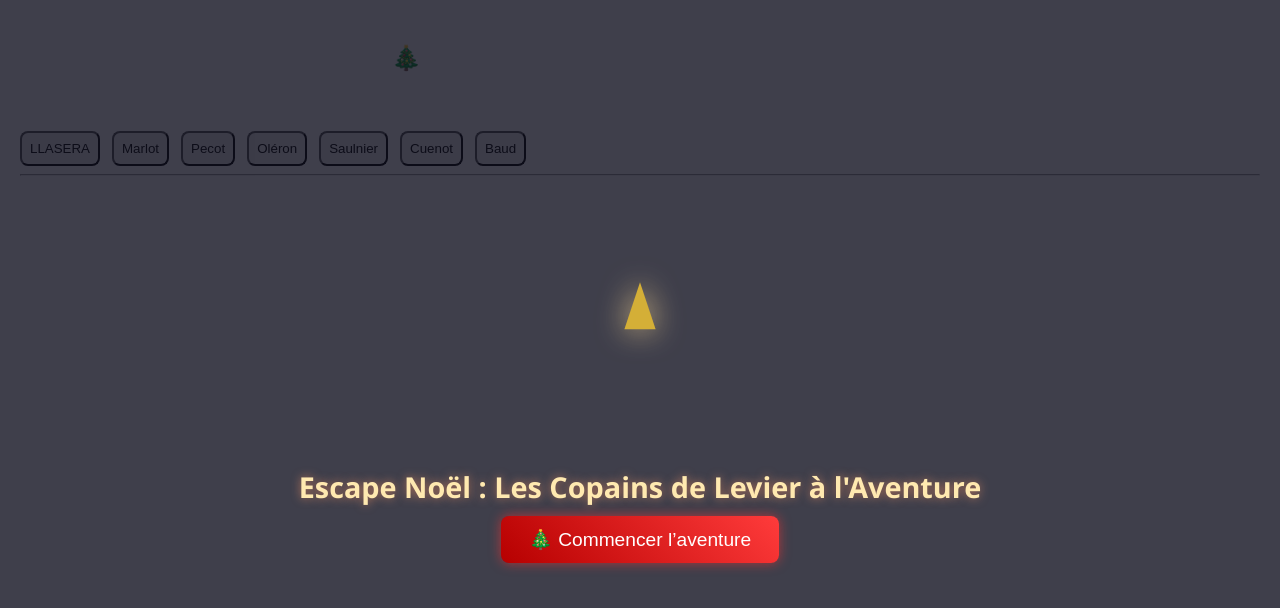
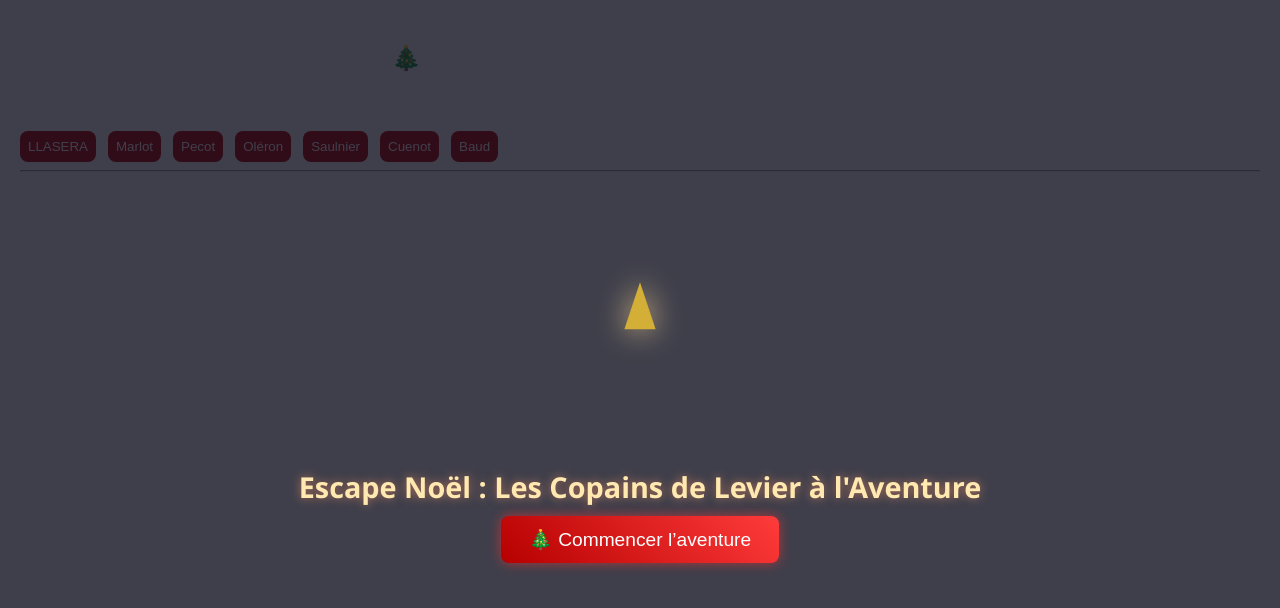
Before and after one commit to llaseratheo/escape-noel-levier, a React (Vite) app: page / in a window 1280 px wide. Shown: the top 608 px of the page. Built offline with nearby package versions, Linux system fonts and the light colour scheme.

Commit message:
Update App.jsx

```diff
--- a/src/App.jsx
+++ b/src/App.jsx
@@ -9,21 +9,24 @@ export default function App() {
       <p>Choisissez votre équipe :</p>
 
       <div style={{ display: "flex", gap: 12, flexWrap: "wrap" }}>
-        {["LLASERA", "Marlot", "Pecot", "Oléron", "Saulnier", "Cuenot", "Baud"].map((t) => (
+        {["LLASERA", "Marlot", "Pecot", "Oléron", "Saulnier", "Cuenot", "Baud"].map(
+          (t) => (
             <button
               key={t}
               onClick={() => setTeam(t)}
               style={{
                 padding: 8,
                 borderRadius: 8,
-              background: team === t ? "#c0392b" : "#eee",
-              color: team === t ? "white" : "black",
+                backgroundColor: "#b30000",
+                color: "white",
+                border: "none",
                 cursor: "pointer",
               }}
             >
               {t}
             </button>
-        ))}
+          )
+        )}
       </div>
 
       {team && (
@@ -33,6 +36,7 @@ export default function App() {
       )}
 
       <hr />
+
       <p style={{ opacity: 0.8 }}>
         Ici, tu peux intégrer la logique d'énigmes personnalisées.
       </p>
```
Lines whose indentation alone changed are shown as unchanged.
